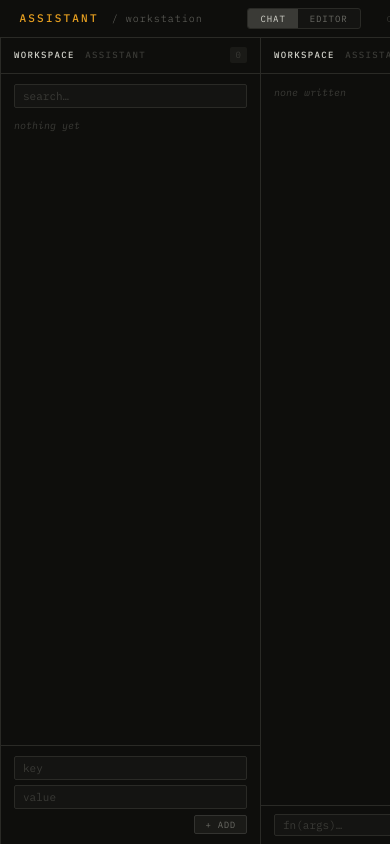
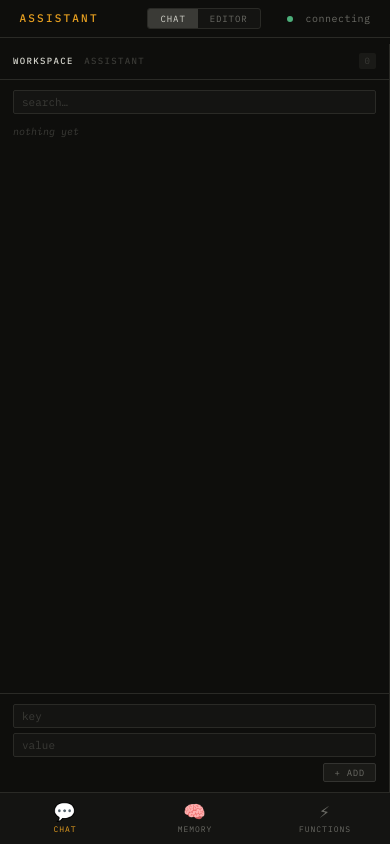
Before and after one commit to blakebrandon-hub/Workstation, a Flask app: page / in a window 390 px wide. Run offline with Flask 3, Linux system fonts and the light colour scheme.

Commit message:
created responsive layout

```diff
--- a/templates/index.html
+++ b/templates/index.html
@@ -32,6 +32,7 @@
   --remember-bg: #141a14;
   --reflect-bg:  #1a1420;
   --execute-bg:  #14181e;
+  --tab-bar-h:   52px;
 }
 
 html, body {
@@ -42,7 +43,11 @@ html, body {
   font-size: 13px;
   line-height: 1.6;
   overflow: hidden;
-}
+  -webkit-text-size-adjust: 100%;
+  touch-action: manipulation;
+}
+
+button, [onclick] { -webkit-tap-highlight-color: transparent; }
 
 /* ── LAYOUT ── */
 
@@ -51,6 +56,112 @@ html, body {
   grid-template-rows: 38px 1fr;
   grid-template-columns: 1fr 260px 260px;
   height: 100vh;
+}
+
+/* ── MOBILE TAB BAR ── */
+
+.mobile-tab-bar {
+  display: none;
+}
+
+.mobile-tabs {
+  display: flex;
+  height: 100%;
+}
+
+.mobile-tab {
+  flex: 1;
+  display: flex;
+  flex-direction: column;
+  align-items: center;
+  justify-content: center;
+  gap: 3px;
+  background: none;
+  border: none;
+  color: var(--ink-muted);
+  font-family: var(--mono);
+  font-size: 8px;
+  letter-spacing: 0.12em;
+  text-transform: uppercase;
+  cursor: pointer;
+  padding: 0;
+  transition: color 0.15s;
+  min-height: 44px;
+}
+
+.mobile-tab.active { color: var(--amber); }
+.mobile-tab-icon { font-size: 18px; line-height: 1; }
+
+/* ── RESPONSIVE ── */
+
+/* Tablet (≤900px): collapse functions panel into tabs */
+@media (max-width: 900px) {
+  .shell {
+    grid-template-columns: 1fr 220px;
+  }
+  .shell > .side-panel:last-child {
+    display: none;
+  }
+}
+
+/* Mobile (≤600px): single column with bottom tab bar */
+@media (max-width: 600px) {
+  .shell {
+    grid-template-rows: 44px 1fr;
+    grid-template-columns: 1fr;
+    height: 100dvh;
+    padding-bottom: calc(var(--tab-bar-h) + env(safe-area-inset-bottom));
+  }
+
+  .topbar {
+    height: 44px;
+    padding: 0 1rem;
+    gap: 0.8rem;
+  }
+
+  .logo { font-size: 10px; }
+  .logo-sub { display: none; }
+  .layer-indicator { display: none; }
+  .mode-toggle { margin-right: 0; }
+  .mode-btn { padding: 3px 10px; }
+
+  .main-panel {
+    grid-column: 1;
+    border-right: none;
+  }
+
+  /* Side panels hidden by default; shown when activated via JS */
+  .side-panel {
+    display: none;
+    position: fixed;
+    top: 44px;
+    left: 0; right: 0;
+    bottom: calc(var(--tab-bar-h) + env(safe-area-inset-bottom));
+    border-right: none;
+    z-index: 10;
+    background: var(--bg);
+    overflow-y: auto;
+  }
+
+  .mobile-tab-bar {
+    display: block;
+    position: fixed;
+    bottom: 0; left: 0; right: 0;
+    height: calc(var(--tab-bar-h) + env(safe-area-inset-bottom));
+    padding-bottom: env(safe-area-inset-bottom);
+    background: var(--bg2);
+    border-top: 1px solid var(--border);
+    z-index: 50;
+  }
+
+  .input-area { padding: 0.6rem 1rem 0.8rem; }
+  .conv-area  { padding: 1rem; gap: 1.2rem; }
+  .event      { flex-wrap: wrap; }
+  .event-label { min-width: 4rem; }
+  .modal      { width: calc(100vw - 2rem); max-width: none; }
+  .editor-console { min-height: 100px; height: 28%; }
+  .quick-add  { padding: 0.6rem 0.8rem; }
+  .panel-body { padding: 0.6rem 0.8rem; }
 }
 
 /* ── TOPBAR ── */
@@ -940,7 +1051,20 @@ html, body {
 
 </div>
 
-<!-- MEMORY MODAL -->
+<!-- MOBILE TAB BAR -->
+<div class="mobile-tab-bar">
+  <div class="mobile-tabs">
+    <button class="mobile-tab active" id="mtab-chat" onclick="mobileTab('chat')">
+      <span class="mobile-tab-icon">💬</span>chat
+    </button>
+    <button class="mobile-tab" id="mtab-memory" onclick="mobileTab('memory')">
+      <span class="mobile-tab-icon">🧠</span>memory
+    </button>
+    <button class="mobile-tab" id="mtab-functions" onclick="mobileTab('functions')">
+      <span class="mobile-tab-icon">⚡</span>functions
+    </button>
+  </div>
+</div>
 <div class="modal-overlay" id="mem-modal">
   <div class="modal">
     <div class="modal-title">memory</div>
@@ -978,9 +1102,6 @@ html, body {
   </div>
 </div>
 
-</div>
-
-
 <script type="module">
 import { pipeline } from 'https://cdn.jsdelivr.net/npm/@xenova/transformers@2.6.0';
 
@@ -995,11 +1116,9 @@ let assistantFunctions = {};
 let viewMem = 'ws';
 let viewFn  = 'ws';
 
-
 let editingFn    = null;
 let embedder     = null;
 let currentFileHandle = null;
-
 
 // ── Embedder (for cascade search) ──
 async function initEmbedder() {
@@ -1089,17 +1208,11 @@ window.setMode = function(mode) {
     chatView.style.display = 'flex';
     chatBtn.classList.add('active');
     conv.scrollTop = conv.scrollHeight;
-    document.getElementById('chat-input').focus();
   } else if (mode === 'editor') {
     editorView.style.display = 'flex';
     editorBtn.classList.add('active');
-    document.getElementById('main-code-editor').focus();
   }
 };
-
-
-
-
 
 window.openEditorFile = function() {
   document.getElementById('editor-file-loader').click();
@@ -1272,7 +1385,6 @@ window.send = async function() {
   }
 
   btn.disabled = false;
-  input.focus();
 };
 
 // ── ADD MESSAGE ──
@@ -1627,13 +1739,69 @@ document.getElementById('chat-input').addEventListener('keydown', e => {
   }
 });
 
+// ── MOBILE TAB SWITCHING ──
+window.mobileTab = function(tab) {
+  const mainPanel = document.querySelector('.main-panel');
+  const sidePanels = document.querySelectorAll('.side-panel');
+
+  if (!mainPanel || sidePanels.length < 2) return;
+
+  const memPanel = sidePanels[0];
+  const fnPanel = sidePanels[1];
+
+  // Update tab UI
+  document.querySelectorAll('.mobile-tab').forEach(b => b.classList.remove('active'));
+  const activeBtn = document.getElementById('mtab-' + tab);
+  if (activeBtn) activeBtn.classList.add('active');
+
+  // Use inline JS styles to completely overwrite any conflicting CSS rules
+  if (tab === 'chat') {
+    memPanel.style.setProperty('display', 'none', 'important');
+    fnPanel.style.setProperty('display', 'none', 'important');
+    mainPanel.style.setProperty('display', 'flex', 'important');
+
+    setMode('chat');
+
+    setTimeout(() => {
+      const convArea = document.getElementById('conv-area');
+      if (convArea) convArea.scrollTop = convArea.scrollHeight;
+    }, 50);
+
+  } else if (tab === 'memory') {
+    mainPanel.style.setProperty('display', 'none', 'important');
+    fnPanel.style.setProperty('display', 'none', 'important');
+    memPanel.style.setProperty('display', 'flex', 'important');
+    setMemView('ws');
+
+  } else if (tab === 'functions') {
+    mainPanel.style.setProperty('display', 'none', 'important');
+    memPanel.style.setProperty('display', 'none', 'important');
+    fnPanel.style.setProperty('display', 'flex', 'important');
+    setFnView('ws');
+  }
+};
+
+// Reset desktop layout dynamically if rotated/resized
+window.addEventListener('resize', () => {
+  const mainPanel = document.querySelector('.main-panel');
+  const sidePanels = document.querySelectorAll('.side-panel');
+
+  if (window.innerWidth > 600) {
+    if (mainPanel) mainPanel.style.removeProperty('display');
+    sidePanels.forEach(p => p.style.removeProperty('display'));
+  } else {
+    const activeTab = document.querySelector('.mobile-tab.active');
+    if (activeTab) {
+      window.mobileTab(activeTab.id.replace('mtab-', ''));
+    }
+  }
+});
+
 // ── INIT ──
 window.addEventListener('load', () => {
-  document.getElementById('chat-input').focus();
   loadState();
 });
 
 setInterval(loadState, 15000);
 </script>
 </body>
-</html>
```
